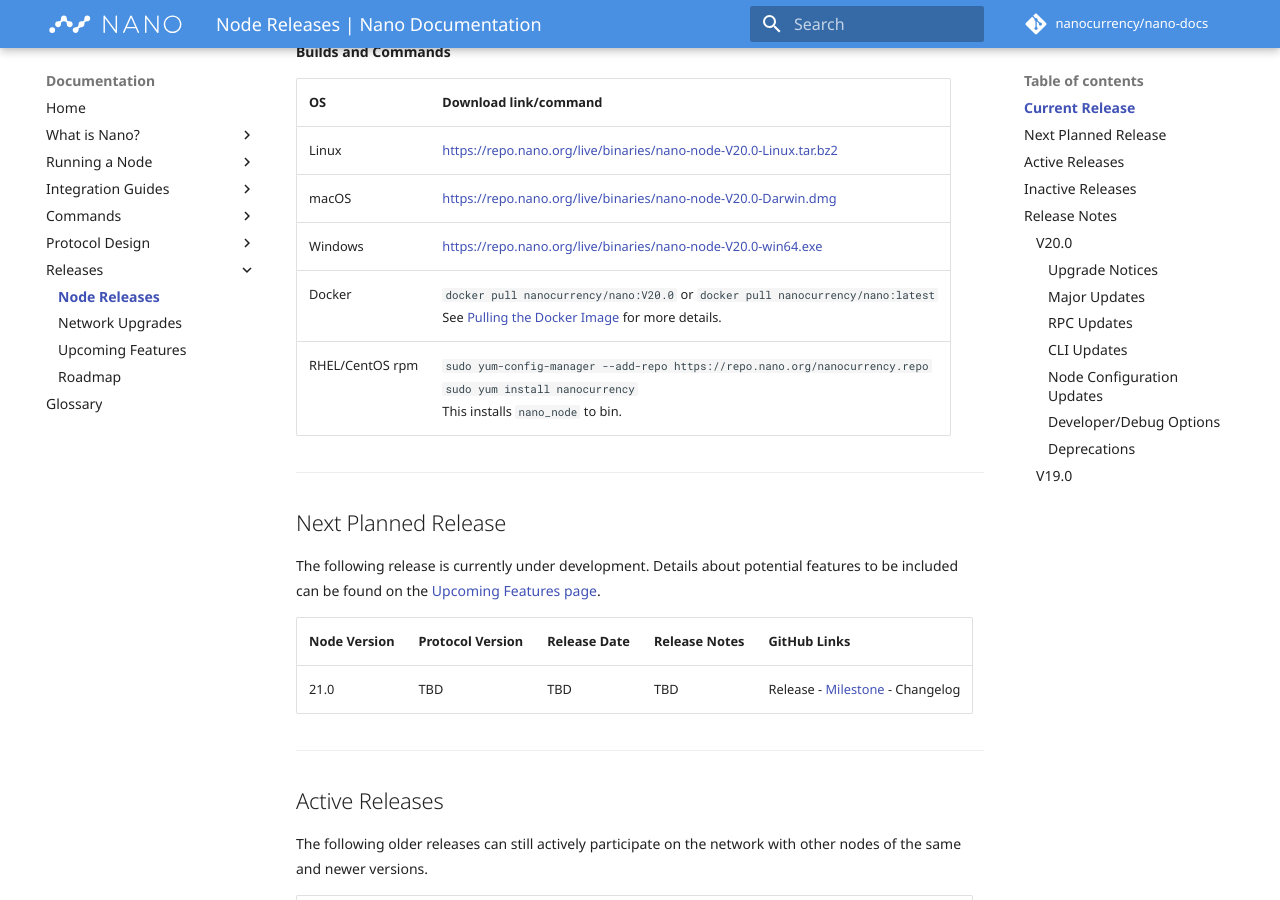
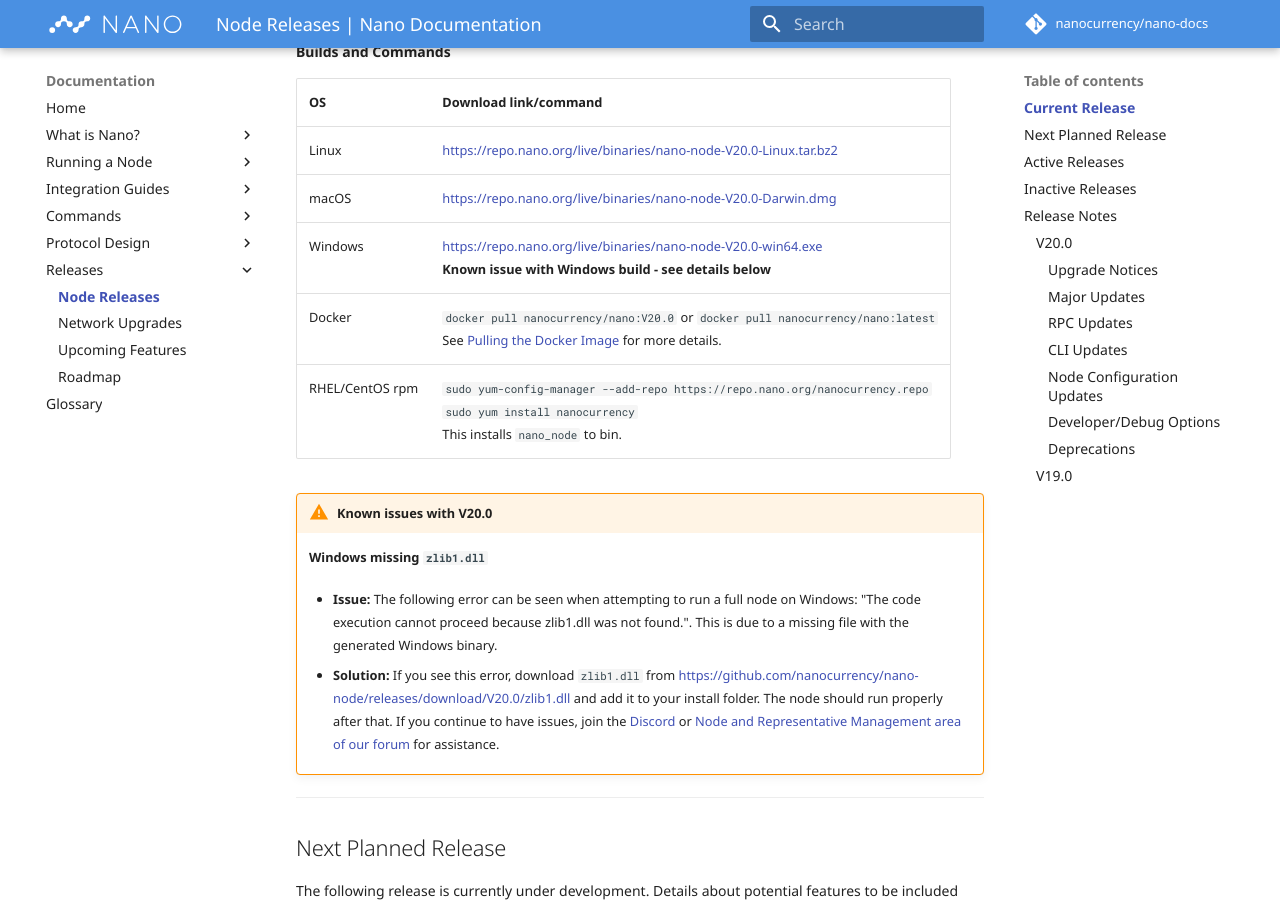
Before and after one commit to nanocurrency/nano-docs, an MkDocs documentation site: the page built from docs/releases/node-releases.md, in a window 1280 px wide and 900 px high, scrolled down 526 px. Built offline with MkDocs 1.6.1 and Material for MkDocs 9.7.7, drawn with Linux system fonts in a browser that asks for light colours; comment, search, counter and statistics services are not loaded; some of the changed text lies outside the part shown.

Commit message:
V20 known issue (#174)
* Add known issue of missing dll file for windows

* Change callout to expand box and add to V20 release notes section

```diff
--- a/docs/releases/node-releases.md
+++ b/docs/releases/node-releases.md
@@ -13,6 +13,8 @@
 **Builds and Commands**
 
 --8<-- "current-release-build-links.md"
+
+--8<-- "known-issues-v20.md"
 
 ---
 
@@ -68,6 +70,8 @@
 ## Release Notes
 
 ### V20.0
+
+--8<-- "known-issues-v20.md"
 
 !!! info "Nano Forum available"
 	The Nano Forum is available at https://forum.nano.org/ as a resource to ask questions and get support when participating on the network. The [Node and Representative Management category](https://forum.nano.org/c/node-and-rep) is a great place to ask node upgrade related questions.
--- a/docs/snippets/current-release-build-links.md
+++ b/docs/snippets/current-release-build-links.md
@@ -2,6 +2,6 @@
 |----|---------------|
 | Linux | https://repo.nano.org/live/binaries/nano-node-V20.0-Linux.tar.bz2 |
 | macOS | https://repo.nano.org/live/binaries/nano-node-V20.0-Darwin.dmg |
-| Windows | https://repo.nano.org/live/binaries/nano-node-V20.0-win64.exe |
+| Windows | https://repo.nano.org/live/binaries/nano-node-V20.0-win64.exe<br />**Known issue with Windows build - see details below** |
 | Docker | `docker pull nanocurrency/nano:V20.0` or `docker pull nanocurrency/nano:latest`<br />See [Pulling the Docker Image](/running-a-node/node-setup/#pulling-the-docker-image) for more details. |
 | RHEL/CentOS rpm | `sudo yum-config-manager --add-repo https://repo.nano.org/nanocurrency.repo`<br />`sudo yum install nanocurrency`<br />This installs `nano_node` to bin. |
--- /dev/null
+++ b/docs/snippets/known-issues-v20.md
@@ -0,0 +1,7 @@
+!!! warning "Known issues with V20.0"
+
+    **Windows missing `zlib1.dll`**
+
+    * **Issue:** The following error can be seen when attempting to run a full node on Windows: "The code execution cannot proceed because zlib1.dll was not found.". This is due to a missing file with the generated Windows binary.
+
+    * **Solution:** If you see this error, download `zlib1.dll` from [https://github.com/nanocurrency/nano-node/releases/download/V20.0/zlib1.dll](https://github.com/nanocurrency/nano-node/releases/download/V20.0/zlib1.dll) and add it to your install folder. The node should run properly after that. If you continue to have issues, join the [Discord](https://chat.nano.org) or [Node and Representative Management area of our forum](https://forum.nano.org/c/node-and-rep) for assistance.
```
